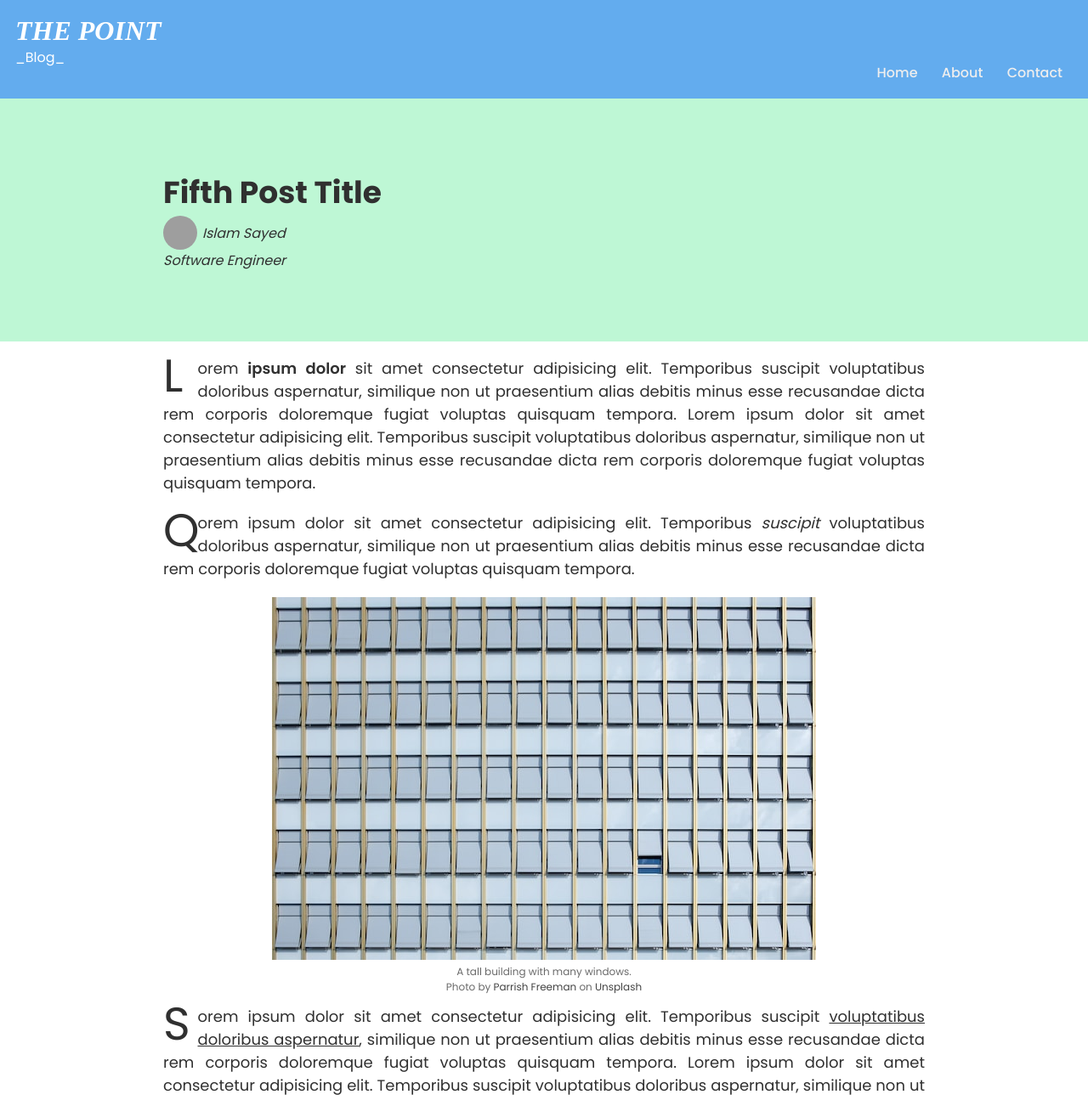
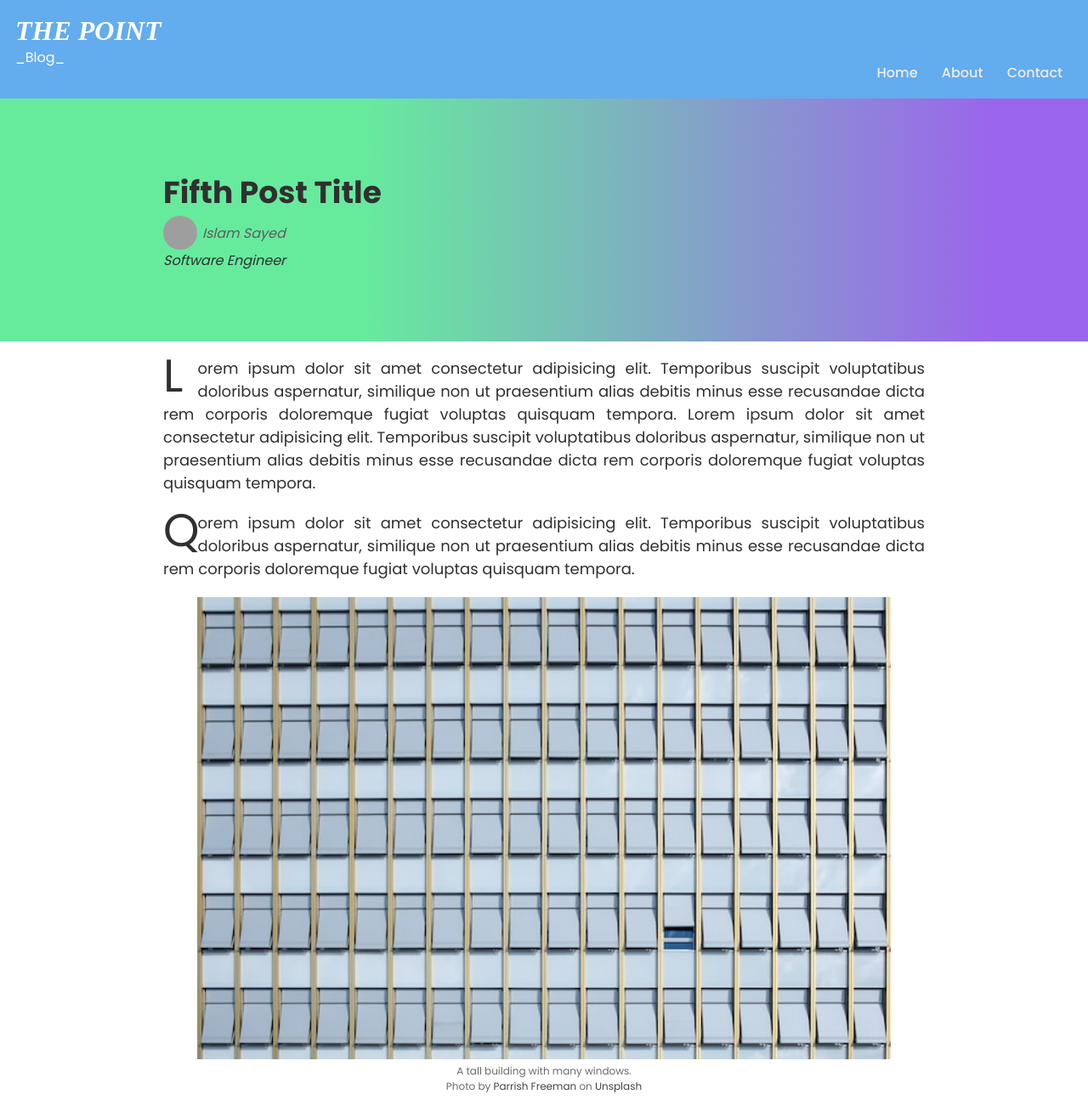
Before and after one commit to islamCodehood/blog-website-udacity, a plain HTML site: page posts/fifth-post/index.html in a window 1280 px wide. Shown: the top 1295 px of the page at 85% size. Drawn offline with Linux system fonts and the light colour scheme; grey boxes are pictures that could not be loaded; a web font is replaced by a local one.

Commit message:
style: gradient background

```diff
--- a/css/post.css
+++ b/css/post.css
@@ -1,6 +1,11 @@
 .post_title {
 	height: 180px;
-  background-color: #66eb9d6c;
+	background: rgb(102, 235, 157);
+	background: linear-gradient(
+		90deg,
+		rgba(102, 235, 157, 1) 33%,
+		rgba(155, 102, 235, 1) 91%
+	);
 	display: flex;
 	flex-direction: column;
 	align-items: flex-start;
@@ -14,7 +19,6 @@
 }
 .post_title p {
 	font-style: italic;
-
 }
 
 .post_content p {
@@ -22,13 +26,12 @@
 	font-size: 18px;
 	margin-bottom: 20px;
 	text-align: justify;
-
 }
 
 .post_content_initial {
 	float: left;
 	line-height: 85%;
-  width: .75em;
+	width: 0.75em;
 	font-size: 300%;
 }
 
@@ -44,9 +47,10 @@
 
 .author_wrapper {
 	display: flex;
-  justify-content:center;
+	justify-content: center;
 	align-items: center;
 	gap: 6px;
+	color: #5d5d5d;
 }
 
 hr {
@@ -54,22 +58,12 @@ hr {
 	margin: 30px;
 }
 
-.post_content_bold {
-  font-weight: 600;
-}
-
-.post_content_italic {
-  font-style: italic;
-}
-
-.post_content_underlined {
-  text-decoration: underline;
-}
 
 blockquote {
 	font-style: italic;
 	font-size: 20px;
 	text-align: center;
+	color: rgb(0, 57, 57);
 }
 
 figure {
@@ -77,3 +71,7 @@ figure {
 	color: #303030b7;
 	font-size: 12px;
 }
+
+figure img {
+	width: 100%;
+}
```
Lines whose indentation alone changed are shown as unchanged.
